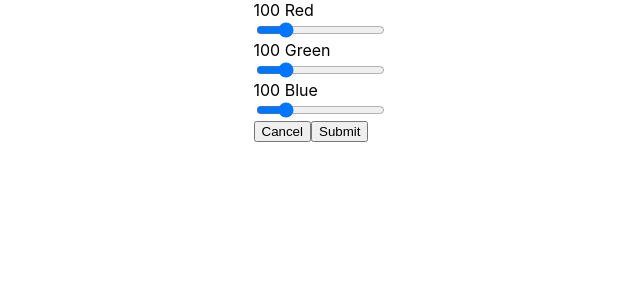
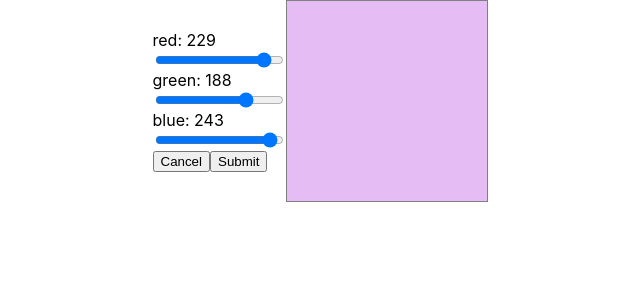
Before and after one commit to Arsen302/Color-Picker, a React (Create React App) app: page / in a window 1280 px wide. Shown: the top 300 px of the page, without its empty margins (320-960 px from the left). Built offline with nearby package versions, Linux system fonts and the light colour scheme.

Commit message:
new commit

```diff
--- a/src/App.js
+++ b/src/App.js
@@ -1,76 +1,36 @@
 import React from 'react';
 import { SideBar, Content } from "./components/index";
-import { Button } from './components/Button';
-
 
 import styles from './App.module.css';
 
 function App() {
-  const [currentValue, setCurrentValue] = React.useState()
+  const [currentValue, setCurrentValue] = React.useState({
+    red: 229,
+    green: 188,
+    blue: 243
+  })
   const [newValue, setNewValue] = React.useState()
 
-  let input = document.querySelectorAll('input')
-
   const handleChange = (event) => {
-    const value = event.target.value
-    // setCurrentValue(value)
-    console.log(value)
-    const newValue = {
-      backgroundColor: `rgb(${value}, 255, 255)`
+    let newColor = {
+      ...currentValue,
+      [event.target.name]: Number(event.target.value)
     }
-    /* Бля дебил, ты че те не надо как
-    в vanilla js все через id брать в цикле!
-    Ты функцию вставляешь в каждый компонент
-    и он должен сразу в стили менять: Загугли как можно css поменять через JS
-    */
-    // for (let i = 0; i < input.length; i++) {
-    //   input[i].addEventListener('input', () => {
-    //     // value
-    //   })
+    setCurrentValue(newColor)
   }
 
   const handleSubmit = (event) => {
     event.preventDefault()
     console.log('submit')
   }
+
   const handleCancel = (event) => {
-    if (event) {
-
-    }
   }
-
-  const rangeData = [
-    ['Red'],
-    ['Green'],
-    ['Blue']
-  ]
-
-  const rangesItems = rangeData.map((range) =>
-    <><span>100 {range}</span>
-      <input className={newValue} type='range' min='0' max='255' step='1' onChange={handleChange} /></>)
 
   return (
     <div className={styles.app}>
-      <form onSubmit={handleSubmit}>
-        <div className={styles.sideBar}>
-          <div className={styles.ranges}>
-            <span>100 Red</span>
-            <input type='range' min='0' max='255' step='1' onChange={handleChange} />
-            <span>100 Green</span>
-            <input type='range' min='0' max='255' step='1' onChange={handleChange} />
-            <span>100 Blue</span>
-            <input type='range' min='0' max='255' step='1' onChange={handleChange} />
-          </div >
-          <div className={styles.buttons}>
-            <Button btnName='Cancel' />
-            <Button btnName='Submit' />
-          </div>
-        </div>
-      </form>
-      <div className={newValue}></div>
-      {/* <div className={`${styles.content} + ${newValue}`}></div> */}
-      {/* <SideBar currentValue={currentValue} setCurrentValue={setCurrentValue} /> */}
-      {/* <Content /> */}
+      <SideBar currentValue={currentValue} setCurrentValue={setCurrentValue} handleSubmit={handleSubmit} handleChange={handleChange} />
+      <Content currentValue={currentValue} />
     </div >
   )
 }
--- a/src/App.module.css
+++ b/src/App.module.css
@@ -2,16 +2,6 @@
     display: flex;
     align-items: center;
     justify-content: center;
-}
-
-.content {
-    background-color: rgb(100, 100, 100);
-    height: 150px;
-    width: 200px;
-}
-
-.content__update {
-    background-color: rgb(100, 100, 100);
 }
 
 /* .sideBar {
--- a/src/components/Content.jsx
+++ b/src/components/Content.jsx
@@ -1,8 +1,16 @@
 import React from 'react';
 import styles from '../App.module.css';
 
-const Content = () => {
-    return <div className={styles.content}></div>
+const Content = ({ currentValue }) => {
+    return (
+        <div style={{
+            width: "200px",
+            height: "200px",
+            border: "1px solid grey",
+            backgroundColor: `rgb(${currentValue.red}, ${currentValue.green}, ${currentValue.blue})`
+        }}>
+        </div>
+    )
 }
 
 export default Content
--- a/src/components/SideBar.jsx
+++ b/src/components/SideBar.jsx
@@ -1,36 +1,18 @@
 import React from 'react';
 import { Button } from './Button';
+import { Slider } from './Slider';
 
 import styles from '../App.module.css'
 
-const SideBar = ({ currentValue, setCurrentValue }) => {
-    const handleChange = (event) => {
-        const value = event.target.value
-        setCurrentValue(value)
-        console.log(value)
-        for (let i = 0; i < 4; i++) {
+const SideBar = ({ currentValue, handleChange, handleSubmit }) => {
 
-        }
-    }
-    const handleSubmit = (event) => {
-        event.preventDefault()
-        console.log('submit')
-    }
-    const handleCancel = (event) => {
-        if (event) {
-
-        }
-    }
-
-    const rangeData = [
-        ['Red'],
-        ['Green'],
-        ['Blue']
+    const rangesData = [
+        { id: 1, name: 'red', value: currentValue.red },
+        { id: 2, name: 'green', value: currentValue.green },
+        { id: 3, name: 'blue', value: currentValue.blue }
     ]
 
-    const rangesItems = rangeData.map((range) =>
-        <><span>100 {range}</span>
-            <input type='range' min='0' max='255' step='1' onChange={handleChange} /></>)
+    const rangesItems = rangesData.map((range) => <Slider key={range.id} range={range} handleChange={handleChange} />)
 
     return (
         <form onSubmit={handleSubmit}>
--- /dev/null
+++ b/src/components/Slider.jsx
@@ -0,0 +1,10 @@
+import React from 'react';
+
+export const Slider = ({ range, handleChange }) => {
+    return (
+        <>
+            <span>{range.name}: {range.value}</span>
+            <input type='range' name={range.name} value={range.value} min='0' max='255' step='1' onChange={handleChange} />
+        </>
+    )
+}
```
